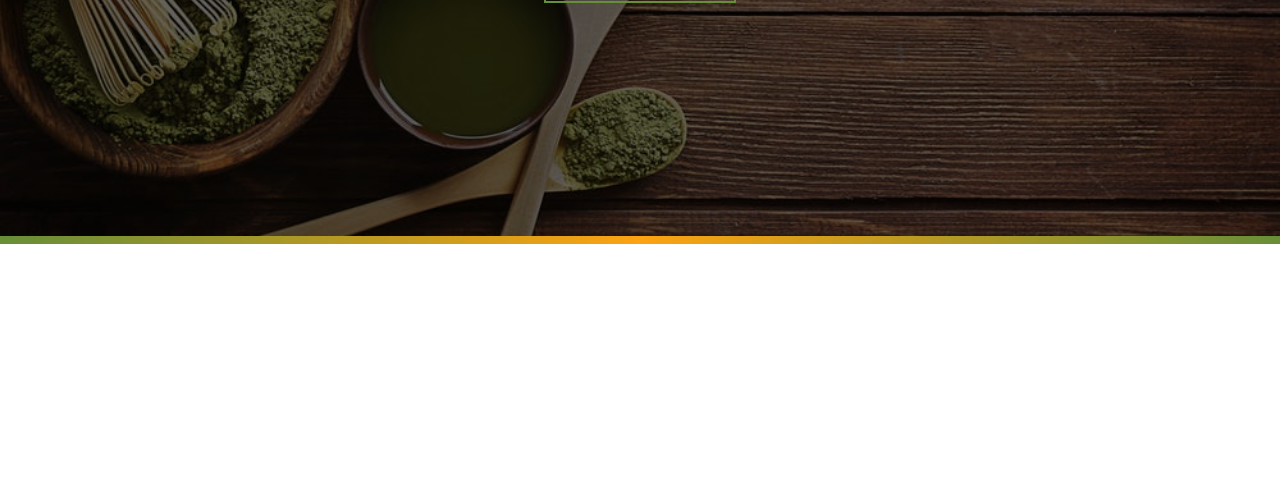
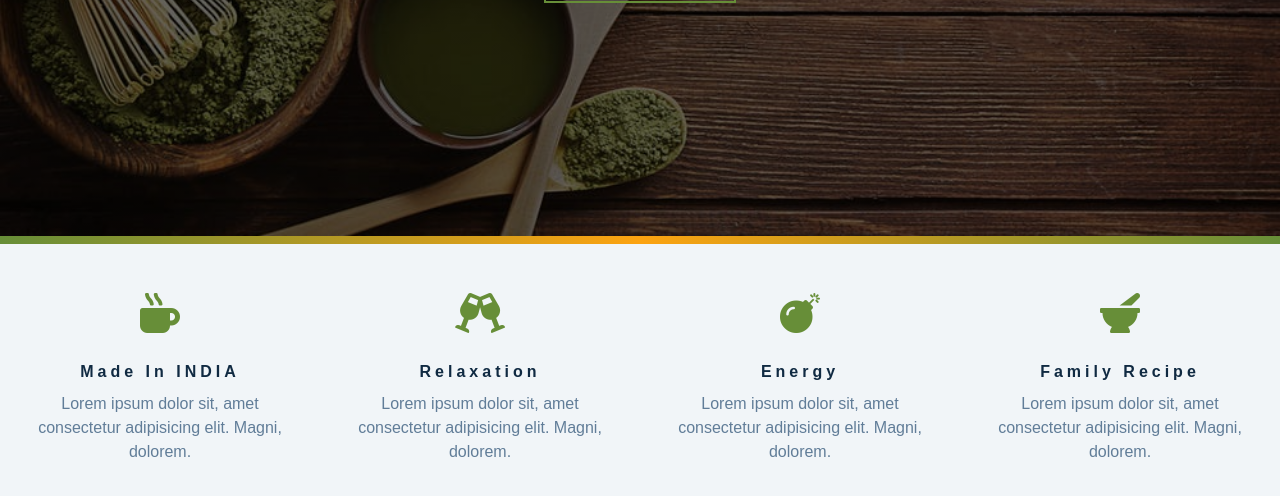
Before and after one commit to SirZeck/tea-station, a plain HTML site: page index.html in a window 1280 px wide. Shown: the part 564-1060 px from the top of the page. Before the commit the page ends 808 px from the top, so only its background shows below. Drawn offline with Linux system fonts and the light colour scheme; a web font is replaced by a local one.

Commit message:
skills section added
Signed-off-by: Aditya Raj <adithebest.ar@gmail.com>

```diff
--- a/css/styles.css
+++ b/css/styles.css
@@ -77,7 +77,12 @@ p {
   color: var(--clr-primary);
   background: var(--clr-primary-light);
 }
-
+.clearfix::after,
+.clearfix::before {
+  content: '';
+  clear: both;
+  display: table;
+}
 /* more global style to set */
 
 @media screen and (min-width: 800px) {
@@ -174,3 +179,43 @@ header {
     var(--clr-primary)
   );
 }
+
+/* skills section */
+.skills {
+  background: var(--clr-grey-10);
+}
+.skill {
+  padding: 2.5rem 0;
+  text-align: center;
+  transition: var(--transition);
+}
+.skill-icon {
+  font-size: 2.5rem;
+  margin-bottom: 1.25rem;
+  transition: var(--transition);
+  display: inline-block;
+  color: var(--clr-primary);
+}
+.skill-text {
+  color: var(--clr-grey-5);
+  max-width: 17rem;
+  margin: 0 auto;
+}
+.skill:hover {
+  background: var(--clr-white);
+  box-shadow: 0 2px var(--clr-primary);
+}
+.skill:hover .skill-icon {
+  transform: translateY(-5px);
+}
+@media screen and (min-width: 576px) {
+  .skill {
+    float: left;
+    width: 50%;
+  }
+}
+@media screen and (min-width: 1200px) {
+  .skill {
+    width: 25%;
+  }
+}
--- a/index.html
+++ b/index.html
@@ -28,6 +28,59 @@
     </header>
     <!-- end of header -->
     <div class="content-divider"></div>
+    <!-- skills section -->
+    <section class="skills clearfix">
+      <!-- single skill -->
+      <article class="skill">
+        <span class="skill-icon">
+          <i class="fas fa-mug-hot"></i>
+        </span>
+        <h4 class="skill-title">made in INDIA</h4>
+        <p class="skill-text">
+          Lorem ipsum dolor sit, amet consectetur adipisicing elit. Magni,
+          dolorem.
+        </p>
+      </article>
+      <!-- end of single skill -->
+      <!-- single skill -->
+      <article class="skill">
+        <span class="skill-icon">
+          <i class="fas fa-glass-cheers"></i>
+        </span>
+        <h4 class="skill-title">relaxation</h4>
+        <p class="skill-text">
+          Lorem ipsum dolor sit, amet consectetur adipisicing elit. Magni,
+          dolorem.
+        </p>
+      </article>
+      <!-- end of single skill -->
+      <!-- single skill -->
+      <article class="skill">
+        <span class="skill-icon">
+          <i class="fas fa-bomb"></i>
+        </span>
+        <h4 class="skill-title">energy</h4>
+        <p class="skill-text">
+          Lorem ipsum dolor sit, amet consectetur adipisicing elit. Magni,
+          dolorem.
+        </p>
+      </article>
+      <!-- end of single skill -->
+      <!-- single skill -->
+      <article class="skill">
+        <span class="skill-icon">
+          <i class="fas fa-mortar-pestle"></i>
+        </span>
+        <h4 class="skill-title">family recipe</h4>
+        <p class="skill-text">
+          Lorem ipsum dolor sit, amet consectetur adipisicing elit. Magni,
+          dolorem.
+        </p>
+      </article>
+      <!-- end of single skill -->
+    </section>
+    <!-- end of skills section -->
+
     <script src="app.js"></script>
   </body>
 </html>
```
